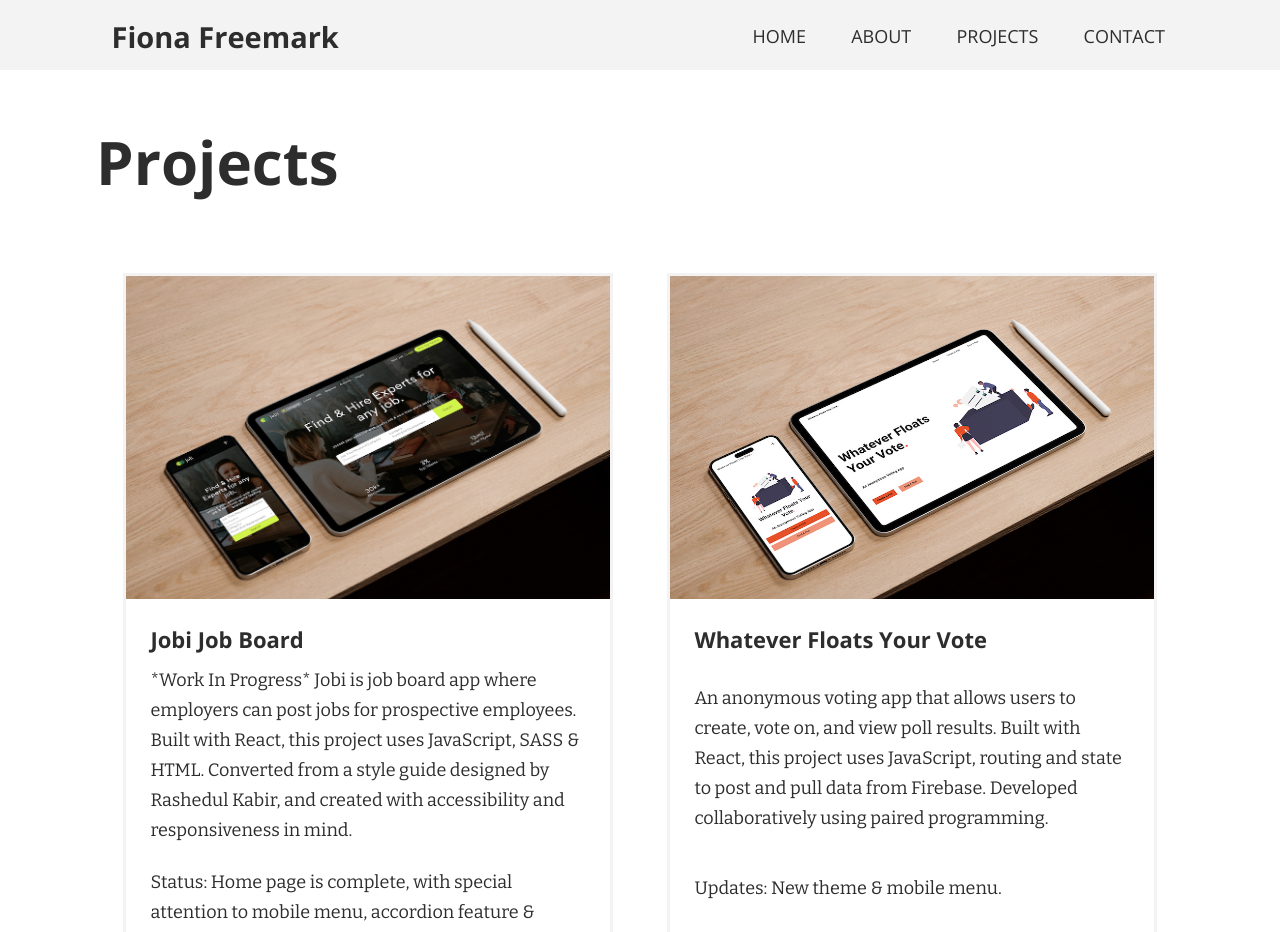
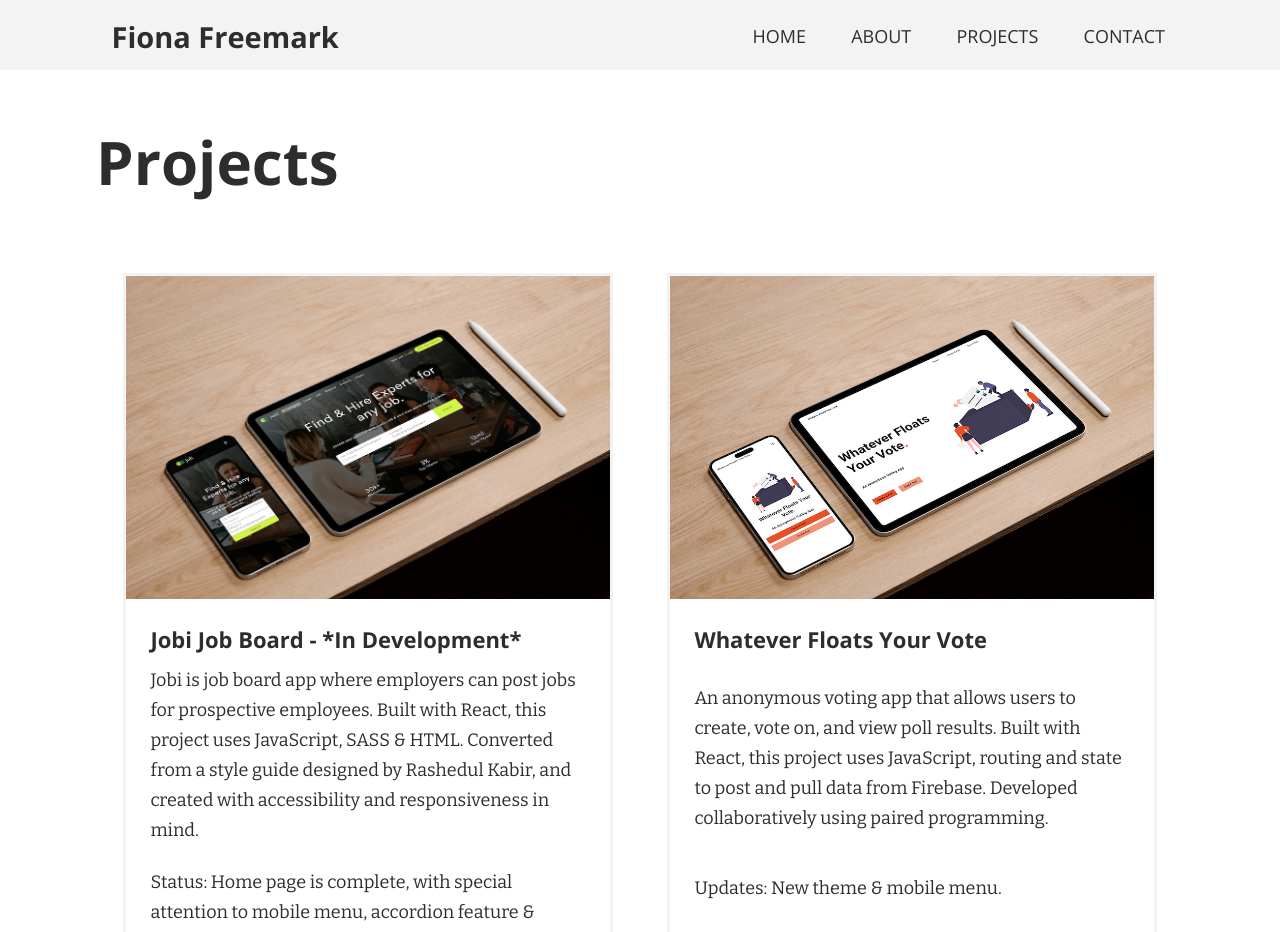
Before and after one commit to fionafreemark/freemark.dev, a React (Create React App) app: page /projects in a window 1280 px wide. Shown: the top 932 px of the page. Built offline with nearby package versions, Linux system fonts and the light colour scheme.

Commit message:
updated projects headings

```diff
--- a/src/Pages/Projects.js
+++ b/src/Pages/Projects.js
@@ -20,9 +20,9 @@ function Projects() {
                 </a>
               </div>
               <div className="proj-text-container">
-                <h4>Jobi Job Board</h4>
+                <h4>Jobi Job Board - *In Development*</h4>
                 <p className="proj-desc">
-                  *Work In Progress* Jobi is job board app where employers can post jobs for prospective employees. Built
+                  Jobi is job board app where employers can post jobs for prospective employees. Built
                   with React, this project uses JavaScript, SASS & HTML. Converted from a style guide designed by Rashedul Kabir, and created with accessibility and responsiveness in mind.
                 </p>
                 <p className="proj-desc">
```
